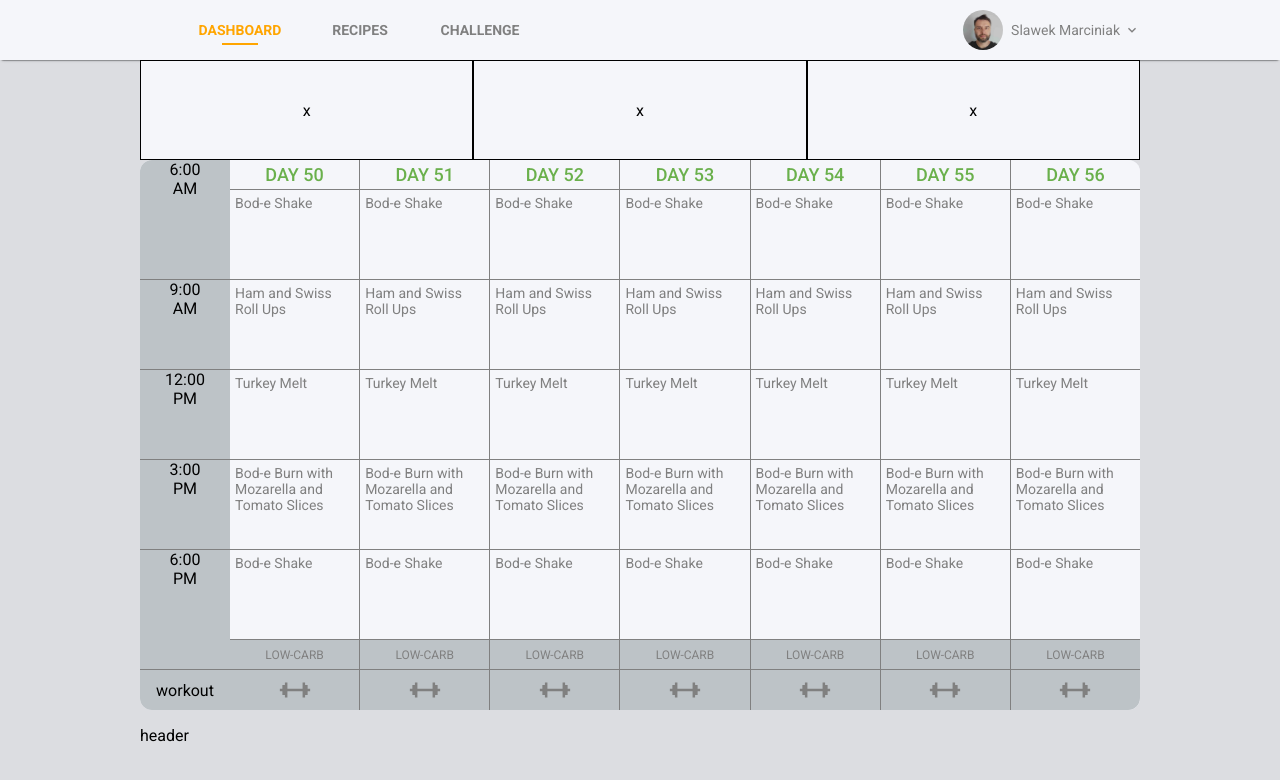
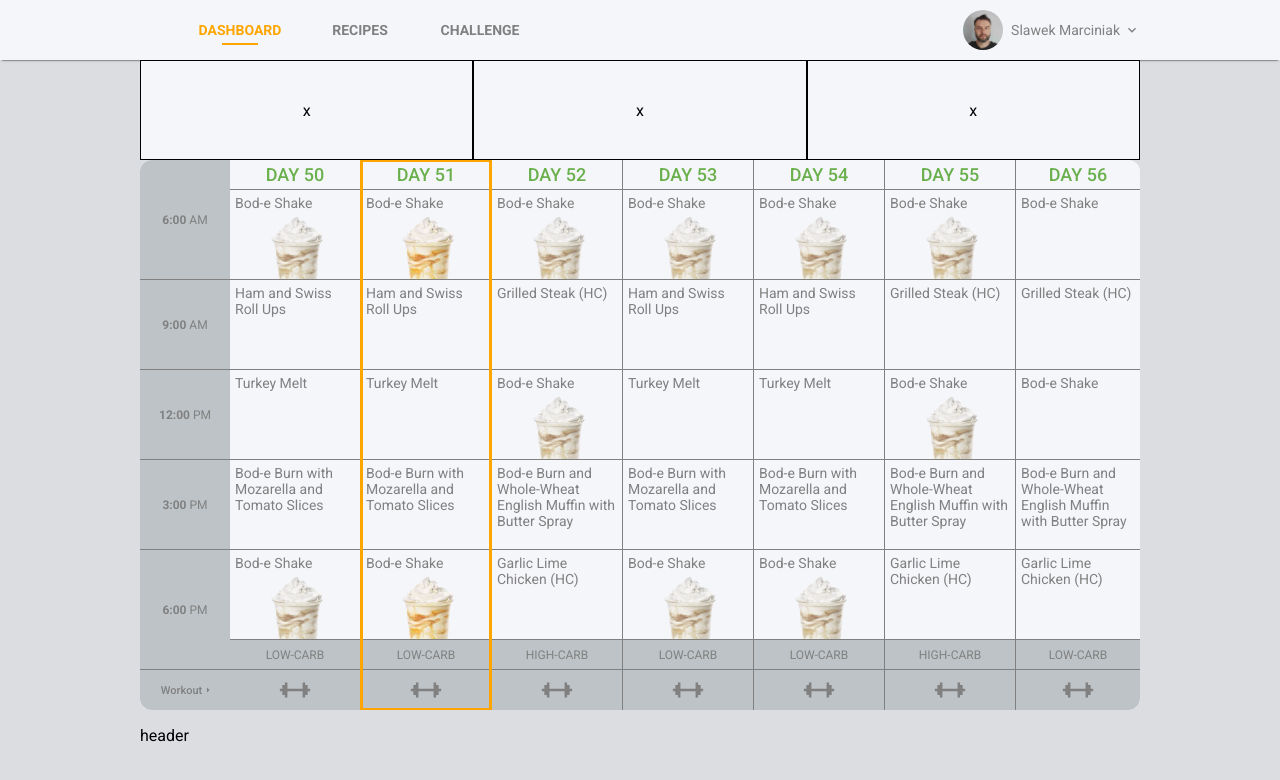
Before and after one commit to slawekmarciniak/diet_table, a React (Create React App) app: page / in a window 1280 px wide. Shown: the top 780 px of the page. Built offline with nearby package versions, Linux system fonts and the light colour scheme.

Commit message:
add shake picture and :after element for active day

```diff
--- a/src/Components/Table/DayContainer/DayContainer.style.tsx
+++ b/src/Components/Table/DayContainer/DayContainer.style.tsx
@@ -8,9 +8,10 @@
     display: flex;
     flex-grow: 1;
     flex-direction: column;
-    border-right: ${(props: any) => props.borderRight};
+    border-right: ${(props) => props.borderRight};
     align-items: center;
     box-sizing: border-box;
+    position: relative;
 
     & .dayNumber {
         display: flex;
@@ -29,7 +30,7 @@
         border-bottom: 1px solid gray;
         width: 100%;
         height: 90px;
-
+        overflow: hidden;
         p {
             font-size: 14px;
             color: gray;
--- a/src/Components/Table/DayContainer/DayContainer.tsx
+++ b/src/Components/Table/DayContainer/DayContainer.tsx
@@ -19,7 +19,7 @@
 const dietWeek = 7;
 
 const DayContainer: FC<DayContainerProps> = ({ day, carbs }) => {
-    const diet = lowCarbsDiet;
+    const diet = carbs === "low" ? lowCarbsDiet : heightCarbsDiet;
     const dayNumber = showedWeek * 7 + day;
     const isToday = day === dayOfWeek && showedWeek === dietWeek;
     const isSunday = day === 7;
@@ -27,15 +27,31 @@
     return (
         <>
             {!isSunday && (
-                <Day borderRight="1px solid gray">
+                <Day
+                    borderRight="1px solid gray"
+                    className={isToday ? "today" : ""}
+                >
                     <div className="dayNumber">day {dayNumber}</div>
                     {diet.map((e: any, i: any) => (
                         <div className="dayElement" key={i}>
                             <p>{e}</p>
+                            {e === "Bod-e Shake" && (
+                                <img
+                                    style={{
+                                        opacity: 0.9,
+                                        filter: isToday
+                                            ? "grayscale(0%)"
+                                            : "grayscale(60%)",
+                                    }}
+                                    src="bode_shake.png"
+                                    alt="shake"
+                                    width="130"
+                                ></img>
+                            )}
                         </div>
                     ))}
                     <div className="dayCarbs">
-                        <p>low-carb</p>
+                        {carbs === "low" ? <p>low-carb</p> : <p>high-carb</p>}
                     </div>
                     <div className="workoutIcon">
                         <FitnessCenterIcon
@@ -50,7 +66,7 @@
             )}
 
             {isSunday && (
-                <Day borderRight="none">
+                <Day borderRight="none" className={isToday ? "today" : ""}>
                     <div className="dayNumber">day {dayNumber}</div>
                     {diet.map((e: any, i: any) => (
                         <div className="dayElement" key={i}>
--- a/src/Components/Table/DayContainer/IntervalsColumn.style.tsx
+++ b/src/Components/Table/DayContainer/IntervalsColumn.style.tsx
@@ -10,9 +10,21 @@
     flex-grow: 1;
     flex-direction: column;
     align-items: center;
+    justify-content: center;
     box-sizing: border-box;
     background-color: #bdc3c7;
     border-bottom: 1px solid gray;
+    color: gray;
+    div {
+        display: flex;
+    }
+    span {
+        font-size: 12px;
+        &:nth-child(1) {
+            font-weight: bold;
+            margin-right: 3px;
+        }
+    }
 `;
 
 export const Workout = styled.div`
@@ -21,4 +33,9 @@
     display: flex;
     align-items: center;
     justify-content: center;
+    font-size: 11px;
+    text-transform: capitalize;
+    color: gray;
+    font-weight: 500;
+    padding-left: 5px;
 `;
--- a/src/Components/Table/DayContainer/IntervalsColumn.tsx
+++ b/src/Components/Table/DayContainer/IntervalsColumn.tsx
@@ -1,6 +1,7 @@
 import { FC } from "react";
 import { Interval, Workout } from "./IntervalsColumn.style";
 import { userTimeInterval } from "../../../fakeDB/fakeDB";
+import ArrowRightIcon from "@mui/icons-material/ArrowRight";
 
 interface IntervalsColumnProps {}
 
@@ -13,12 +14,16 @@
                         height={i === 0 || i === 4 ? "120px" : "90px"}
                         key={i}
                     >
-                        <span>{e.time}</span>
-                        <span>{e.label}</span>
+                        <div>
+                            <span>{e.time}</span>
+                            <span>{e.label}</span>
+                        </div>
                     </Interval>
                 );
             })}
-            <Workout>workout</Workout>
+            <Workout>
+                workout <ArrowRightIcon style={{ fontSize: 12 }} />
+            </Workout>
         </>
     );
 };
--- a/src/Components/Table/Table.style.tsx
+++ b/src/Components/Table/Table.style.tsx
@@ -20,4 +20,17 @@
     display: flex;
     flex-basis: 91%;
     background: #f5f6fa;
+
+    .today {
+        &:after {
+            content: "";
+            border: solid 3px orange;
+            position: absolute;
+            bottom: -1px;
+            top: -1px;
+            left: -1px;
+            right: -1px;
+            z-index: 2;
+        }
+    }
 `;
--- a/src/Components/Table/Table.tsx
+++ b/src/Components/Table/Table.tsx
@@ -18,7 +18,7 @@
             </IntervalsContainer>
             <DaysContainer>
                 {week.map((e) => (
-                    <DayContainer day={e.day} carbs={e.carbs} />
+                    <DayContainer key={e.id} day={e.day} carbs={e.carbs} />
                 ))}
             </DaysContainer>
         </TableContainer>
--- a/src/fakeDB/fakeDB.tsx
+++ b/src/fakeDB/fakeDB.tsx
@@ -9,13 +9,13 @@
 export const showedWeek = 7;
 export const weeks = [1, 2, 3, 4, 5, 6, 7, 8, 9, 10, 11, 12];
 export const week = [
-    { day: 1, carbs: "low" },
-    { day: 2, carbs: "low" },
-    { day: 3, carbs: "height" },
-    { day: 4, carbs: "low" },
-    { day: 5, carbs: "low" },
-    { day: 6, carbs: "height" },
-    { day: 7, carbs: null },
+    { id: 1, day: 1, carbs: "low" },
+    { id: 1, day: 2, carbs: "low" },
+    { id: 1, day: 3, carbs: "height" },
+    { id: 1, day: 4, carbs: "low" },
+    { id: 1, day: 5, carbs: "low" },
+    { id: 1, day: 6, carbs: "height" },
+    { id: 1, day: 7, carbs: null },
 ];
 
 export const lowCarbsDiet = [
```
Also changed, not shown: public/bode_shake.png (added).
